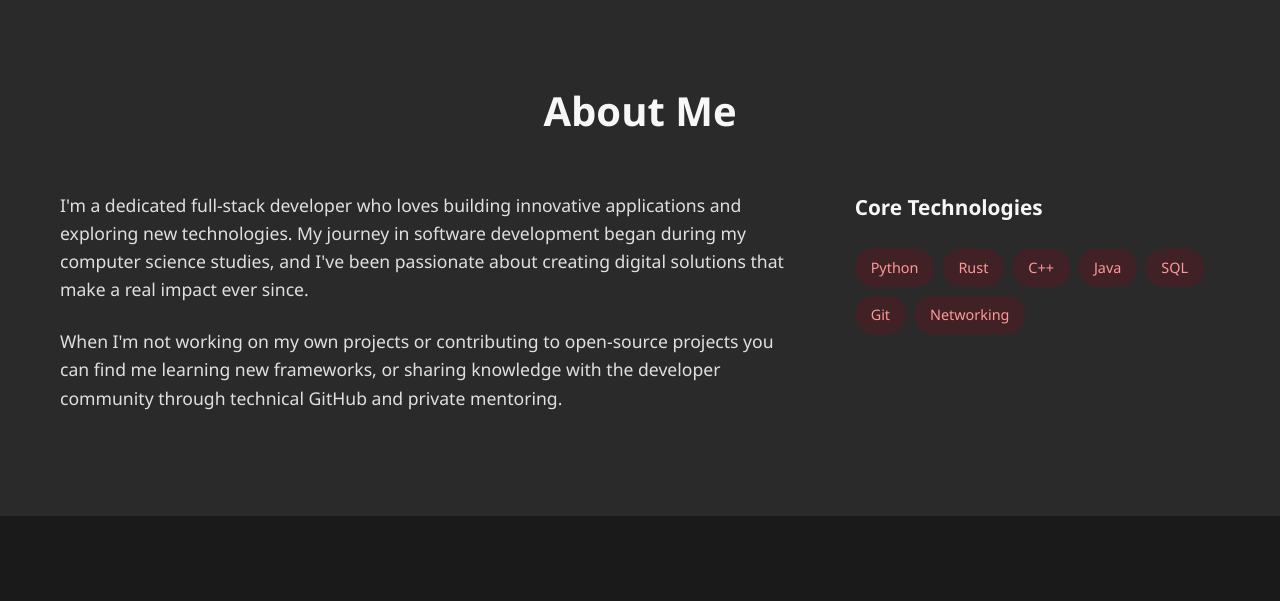
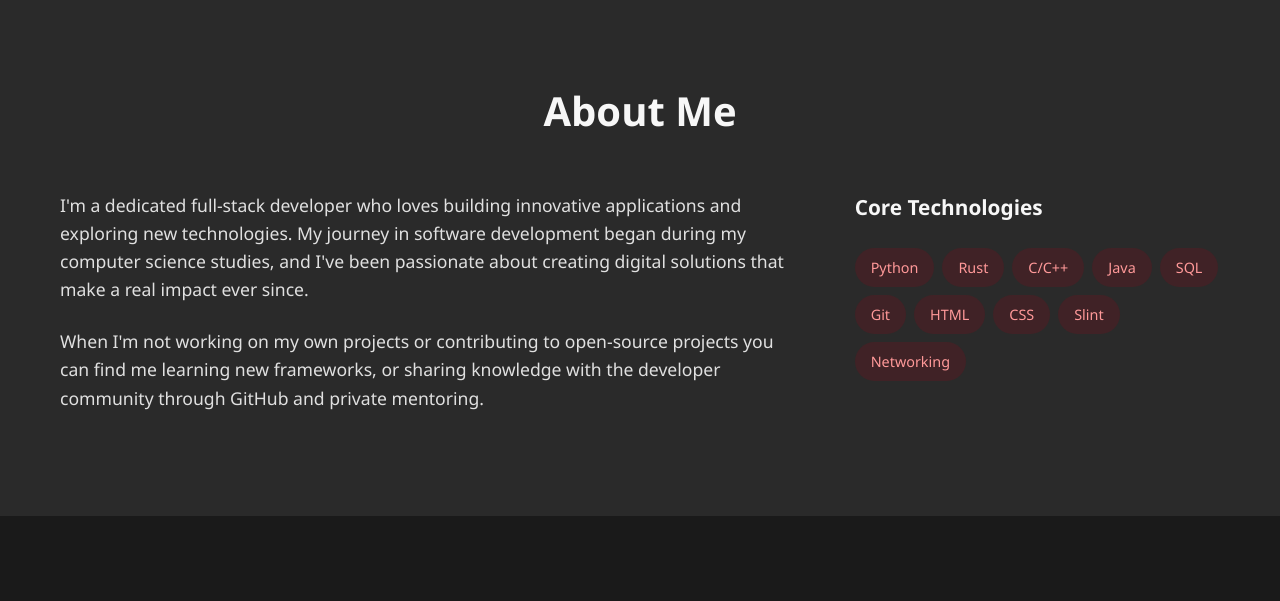
Before and after one commit to IchoTM/PortfolioWebsite, a Flask app: page / in a window 1280 px wide. Shown: the part 641-1242 px from the top of the page. Run offline with Flask 3, Linux system fonts and the light colour scheme.

Commit message:
Grammer fix and new tech

```diff
--- a/templates/index.html
+++ b/templates/index.html
@@ -32,7 +32,7 @@
                 <p>
                     When I'm not working on my own projects or contributing to open-source projects
                     you can find me learning new frameworks, or sharing knowledge with the developer community
-                    through technical GitHub and  private mentoring.
+                    through GitHub and private mentoring.
                 </p>
             </div>
             <div class="skills">
@@ -40,10 +40,13 @@
                 <div class="skill-tags">
                     <span class="skill">Python</span>
                     <span class="skill">Rust</span>
-                    <span class="skill">C++</span>
+                    <span class="skill">C/C++</span>
                     <span class="skill">Java</span>
                     <span class="skill">SQL</span>
                     <span class="skill">Git</span>
+                    <span class="skill">HTML</span>
+                    <span class="skill">CSS</span>
+                    <span class="skill">Slint</span>
                     <span class="skill">Networking</span>
                 </div>
             </div>
```
